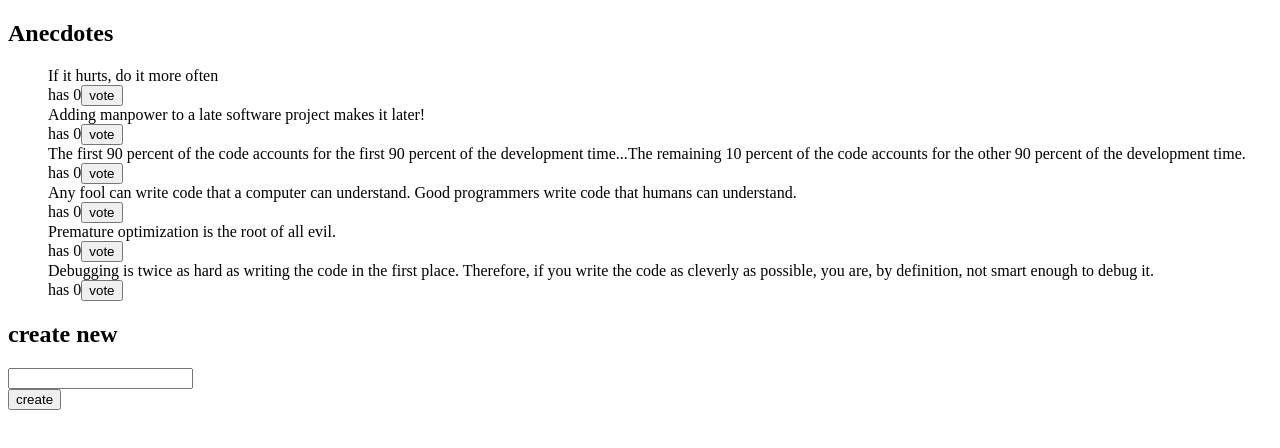
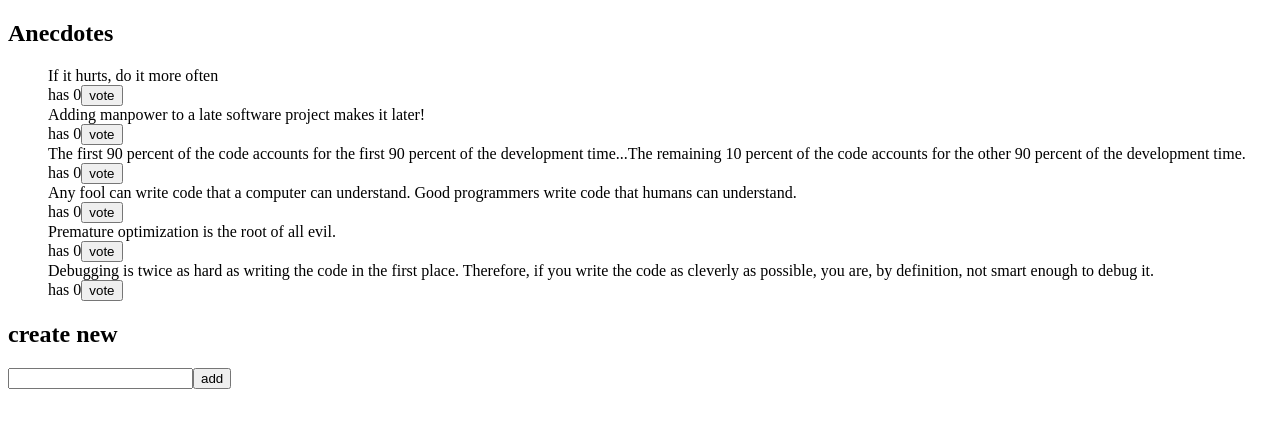
Before and after one commit to zakuraevs/full-stack, a React (Create React App) app in the folder part6/redux-anecdotes/: page / in a window 1280 px wide. Shown: the top 448 px of the page. Built offline with nearby package versions, Linux system fonts and the light colour scheme.

Commit message:
Added part6.4

```diff
--- a/part6/redux-anecdotes/src/App.js
+++ b/part6/redux-anecdotes/src/App.js
@@ -1,5 +1,6 @@
 import React from 'react'
 import Anecdotes from './components/Anecdotes'
+import NewAnecdote from './components/NewAnecdote'
 
 const App = () => {
 
@@ -9,24 +10,9 @@ const App = () => {
       <h2>Anecdotes</h2>
       <Anecdotes />
       <h2>create new</h2>
-      <form>
-        <div><input /></div>
-        <button>create</button>
-      </form>
+      <NewAnecdote />
     </div>
   )
 }
 
-/*{anecdotes.map(anecdote =>
-  <div key={anecdote.id}>
-    <div>
-      {anecdote.content}
-    </div>
-    <div>
-      has {anecdote.votes}
-      <button onClick={ dispatch(incrementVotes(anecdote.id)) }>vote</button>
-    </div>
-  </div>
-)}*/
-
 export default App
--- /dev/null
+++ b/part6/redux-anecdotes/src/components/NewAnecdote.js
@@ -0,0 +1,24 @@
+import React from 'react'
+import { useDispatch } from 'react-redux'
+import { createAnecdote } from '../reducers/anecdoteReducer'
+
+const NewAnecdote = () => {
+  const dispatch = useDispatch()
+
+  const addAnecdote = (event) => {
+      event.preventDefault()
+      const content = event.target.anecdote.value
+      console.log(content)
+      event.target.anecdote.value = ''
+      dispatch(createAnecdote(content))
+  }
+
+  return (
+      <form onSubmit={addAnecdote}>
+          <input name="anecdote" />
+          <button type="submit">add</button>
+      </form>
+  )
+}
+
+export default NewAnecdote
--- a/part6/redux-anecdotes/src/reducers/anecdoteReducer.js
+++ b/part6/redux-anecdotes/src/reducers/anecdoteReducer.js
@@ -24,7 +24,7 @@ const reducer = (state = initialState, action) => {
   console.log('action', action)
 
   switch (action.type) {
-    case 'INCREMENT_VOTES':
+    case 'INCREMENT_VOTES': {
       const id = action.data.id
       const anecdoteToChange = state.find(n => n.id === id)
       const changedAnecdote = {
@@ -34,6 +34,9 @@ const reducer = (state = initialState, action) => {
       return state.map(anecdote =>
         anecdote.id !== id ? anecdote : changedAnecdote
       )
+    }
+    case 'NEW_ANECDOTE':
+      return [...state, action.data]
     default:
       return state
   }
```
Lines whose indentation alone changed are shown as unchanged.
